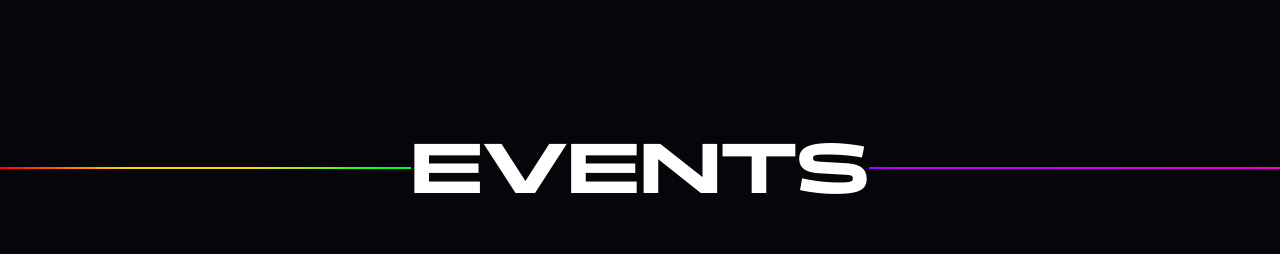
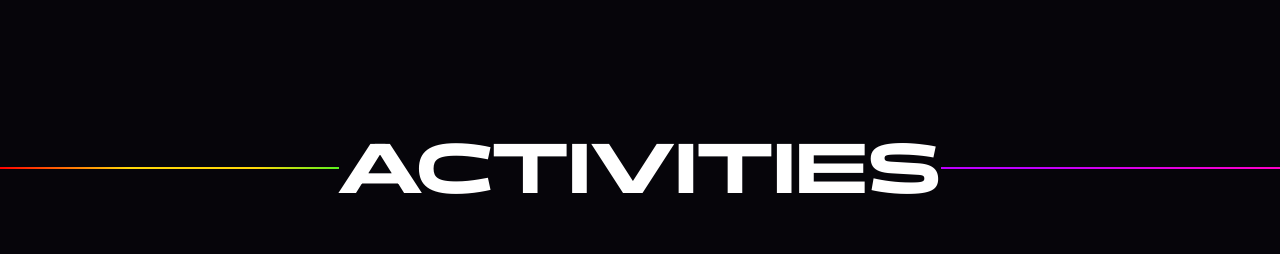
Before and after one commit to Engicos-Coders-Club/gec-spectrum-website-2024, a Next.js app: page / in a window 1280 px wide. Shown: the part 1340-1594 px from the top of the page. Built offline with nearby package versions, Linux system fonts and the light colour scheme.

Commit message:
minor word tweaks

```diff
--- a/src/app/components/Event.tsx
+++ b/src/app/components/Event.tsx
@@ -36,7 +36,7 @@ const Event = () => {
         <h2
           className={`${panchang.className} text-3xl sm:text-5xl md:text-7xl font-bold z-10 bg-[#06050a] uppercase`}
         >
-          events
+          activities
         </h2>
       </div>
       <div className="flex justify-between flex-wrap flex-col items-center  mt-16 mx-16 gap-6 md:gap-3">
--- a/src/app/event/starparty/page.tsx
+++ b/src/app/event/starparty/page.tsx
@@ -54,7 +54,7 @@ export default function starparty() {
                 Brochure
               </a>
 
-              <p className=" pt-3 text-sm">Registor</p>
+              <p className=" pt-3 text-sm">Register</p>
               <a
                 title="Register Online"
                 className="bg-primary p-2 px-5 rounded-full rounded-tl-none font-semibold hover:bg-violet-500 uppercase text-center"
```
